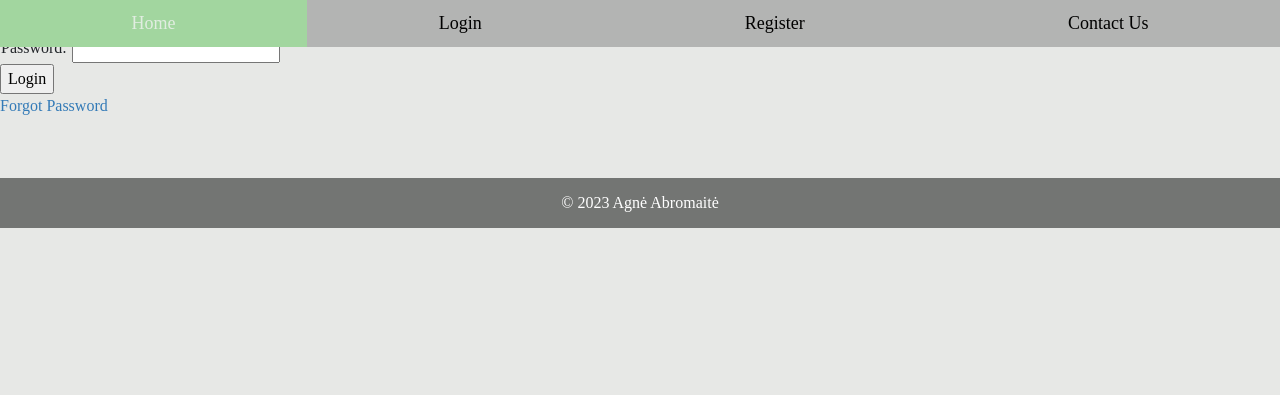
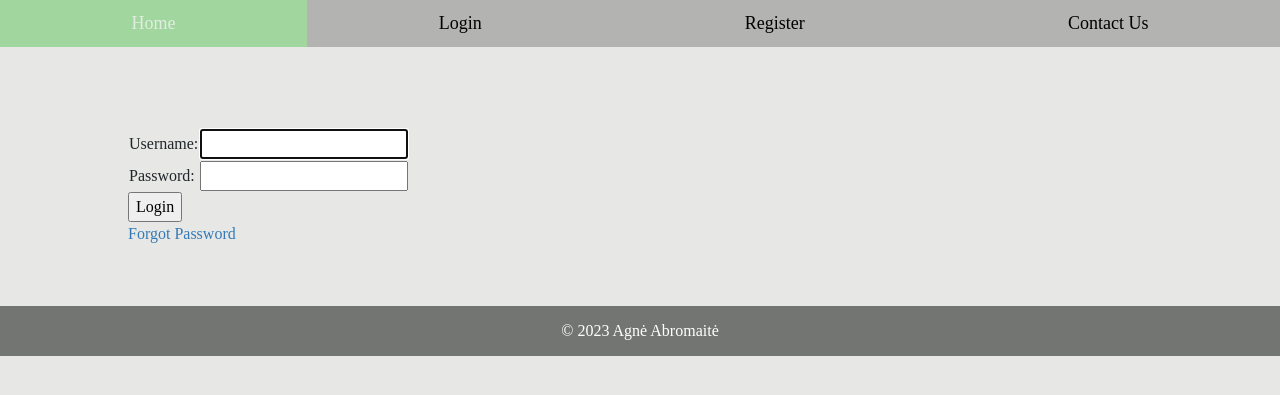
Before and after one commit to A-Abromaite/IChing_Website_final, a Django app: page /accounts/login/ in a window 1280 px wide. Shown: the top 395 px of the page. Run offline with Django 4.2, Linux system fonts and the light colour scheme.

Commit message:
login and register margins adjusted

```diff
--- a/mysite/iching/templates/registration/login.html
+++ b/mysite/iching/templates/registration/login.html
@@ -3,7 +3,7 @@
 {% block "title" %}Login{% endblock %}
 
 {% block "content" %}
-
+<div class="registration-custom login-custom">
     {% if form.errors %}
     <p>Login unsuccessful. Please try again!</p>
     {% endif %}
@@ -18,18 +18,17 @@
         {% csrf_token %}
         <table>
             <tr>
-        <td>Username: </td>
+                <td>Username:</td>
                 <td>{{ form.username }}</td>
             </tr>
             <tr>
-        <td>Password: </td>
+                <td>Password:</td>
                 <td>{{ form.password }}</td>
             </tr>
         </table>
-    <input type="submit" value="Login" />
-    <input type="hidden" name="next" value="{{ next }}" />
+        <input type="submit" value="Login"/>
+        <input type="hidden" name="next" value="{{ next }}"/>
     </form>
-
     <p><a href="{% url 'password_reset' %}">Forgot Password</a></p>
-
+</div>
 {% endblock %}
--- a/mysite/iching/templates/registration/register.html
+++ b/mysite/iching/templates/registration/register.html
@@ -4,7 +4,7 @@
 
 {% block "content" %}
 
-    <div class="container register">
+    <div class="container register registration-custom">
         <h3>Registration</h3><br/>
         <form method="post">
             {% csrf_token %}
--- a/mysite/static/iching/styles.css
+++ b/mysite/static/iching/styles.css
@@ -327,3 +327,11 @@ font-family: Herculanum;
   display: flex;
   align-items: center;
 }
+
+.registration-custom {
+margin-top:10%
+}
+
+.login-custom {
+margin-left:10%
+}
```
Also changed, not shown: mysite/db.sqlite3. Lines whose indentation alone changed are shown as unchanged.
